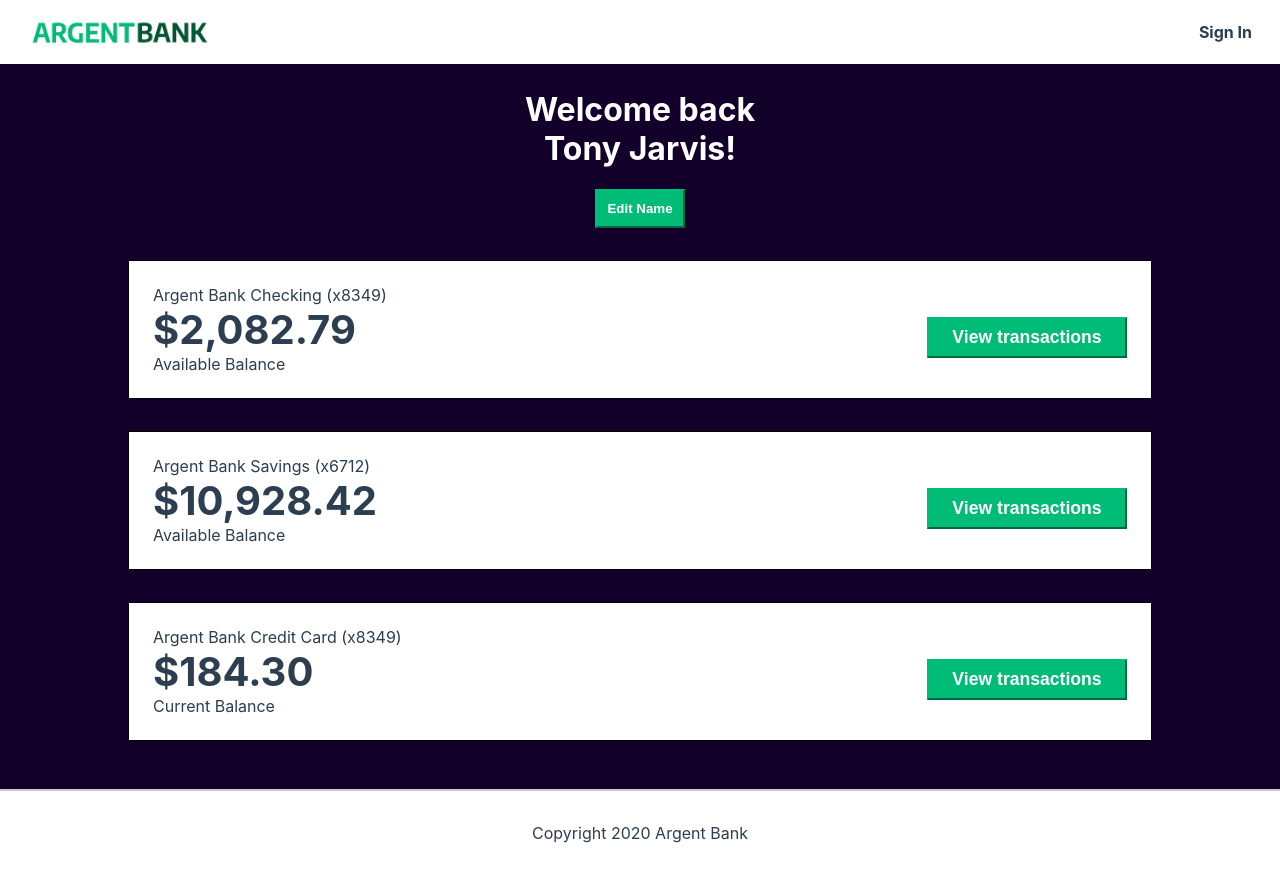
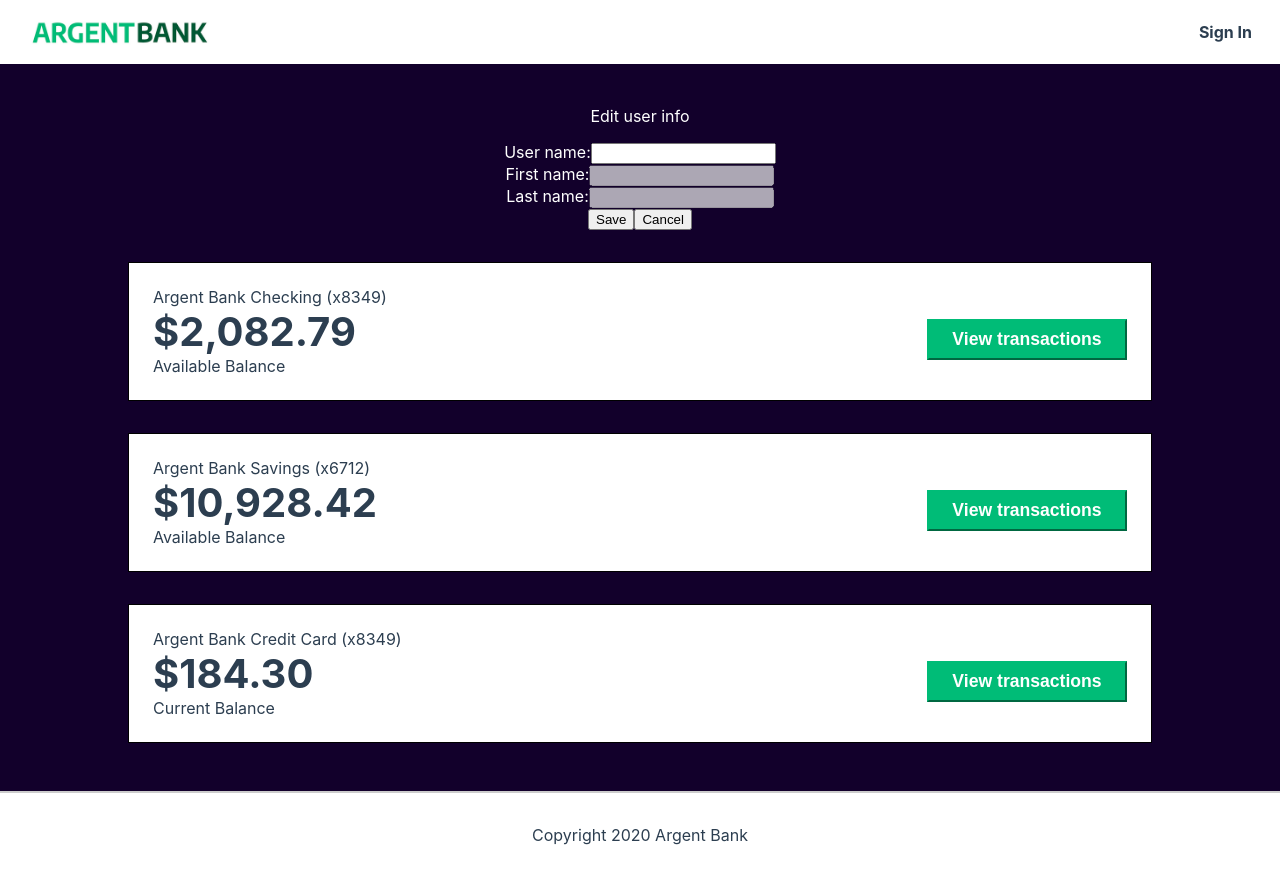
Before and after one commit to NatashaFinkel/projet-11, a React (Create React App) app: page /profile in a window 1280 px wide. Both pictures are taken after a click on the button "Edit Name". Built offline with nearby package versions, Linux system fonts and the light colour scheme; the HTML template or start-up script is replaced by a standard one.

Commit message:
Implémentation de l'authentification

```diff
--- a/src/pages/ProfilePage.jsx
+++ b/src/pages/ProfilePage.jsx
@@ -1,15 +1,101 @@
-import React from "react";
+import { React, useEffect } from "react";
+import { useDispatch } from "react-redux";
+import { useSelector } from "react-redux";
+import { editedName, fetchProfile } from "../redux/profileSlice";
+import { cancelEditedName, saveNewUserName } from "../redux/profileSlice";
+import { useState } from "react";
 import Account from "../components/Account";
 import Button from "../components/Button";
 
 function ProfilePage() {
+    const dispatch = useDispatch();
+    const { isBeingEdited, name, token } = useSelector((state) => ({
+            isBeingEdited: state.profile.isBeingEdited,
+            name: state.profile.name,
+            token: state.authentication.token
+        }));
+
+    const [newUserName, setNewUserName] = useState('');
+
+    useEffect(() => {
+        if (token) {
+            dispatch(fetchProfile(token));
+        }
+    }, [dispatch, token]);
+
+    const handleEditBtn = () => {
+        dispatch(editedName());
+    };
+
+    const handleNameSave = () => {
+        dispatch(saveNewUserName({ userName: newUserName, userId: name.id, token: token }))
+            .then(() => dispatch(fetchProfile(token)))
+            .then(() => dispatch(cancelEditedName()))
+            .catch((error) => {
+                console.error('Failed to save new userName : ', error);
+            });
+    };
+
+    const handleCancelNameClick = () => {
+        dispatch(cancelEditedName());
+    };
+
     return (
         <main className="main bg-dark">
             <div className="header">
-                <h1>Welcome back<br />Tony Jarvis!</h1>
-                <Button btnClassName="btn edit-button"  btnTxt="Edit Name"  />
+                {isBeingEdited ? (
+                    <div className="edit-name-form">
+                        <p className="edit-name-form-title">Edit user info</p>
+                        <div>
+                            <label htmlFor="user-name-input">User name:</label>
+                            <input
+                                type="text"
+                                className="edit-name-input"
+                                id="user-name-input"
+                                name="userName"
+                                autoComplete="off"
+                                value={newUserName}
+                                onChange={(e) => setNewUserName(e.target.value)}
+                            />
+                        </div>
+                        <div>
+                            <label htmlFor="first-name-input">First name:</label>
+                            <input
+                                type="text"
+                                className="edit-name-input"
+                                id="first-name-input"
+                                name="firstName"
+                                value={name.firstName}
+                                disabled
+                            />
+                        </div>
+                        <div>
+                            <label htmlFor="last-name-input">Last name:</label>
+                            <input
+                                type="text"
+                                className="edit-name-input"
+                                id="last-name-input"
+                                name="lastName"
+                                value={name.lastName}
+                                disabled
+                            />
+                        </div>
+                        <div className="button-group">
+                            <button className="save-or-cancel-button" onClick={handleNameSave}>
+                                Save
+                            </button>
+                            <button className="save-or-cancel-button" onClick={handleCancelNameClick}>
+                                Cancel
+                            </button>
+                        </div>
+                    </div>
+                ) : (
+                    <div>
+                        <h1>Welcome back <br />{name.firstName} {name.lastName}!</h1>
+                        <Button btnClassName="edit-button" btnTxt="Edit Name" btnOnClick={handleEditBtn} />
+                    </div>
+                )}
             </div>
-
             <h2 className="sr-only">Accounts</h2>
             <Account title="Argent Bank Checking (x8349)" amount="$2,082.79" description="Available Balance" />
             <Account title="Argent Bank Savings (x6712)" amount="$10,928.42" description="Available Balance" />
--- /dev/null
+++ b/src/redux/profileSlice.js
@@ -0,0 +1,102 @@
+import { createAsyncThunk, createSlice } from "@reduxjs/toolkit";
+
+export const fetchProfile = createAsyncThunk(
+    "profile/fetchProfile",
+    async (token, { rejectWithValue }) => {
+        try {
+            const response = await fetch(
+                "http://localhost:3001/api/v1/user/profile",
+                {
+                    method: "POST",
+                    headers: {
+                        "Content-Type": "application/json",
+                        Authorization: `Bearer ${token}`,
+                    },
+                }
+            );
+            const data = await response.json();
+            console.log(data.body);
+            if (!response.ok) {
+                return rejectWithValue(data.message);
+            }
+            return data.body;
+        } catch (error) {
+            return rejectWithValue(error.message);
+        }
+    }
+);
+
+export const saveNewUserName = createAsyncThunk(
+    "profile/saveNewUserName",
+    async ({ userName, userId, token }) => {
+
+        const response = await fetch(
+            "http://localhost:3001/api/v1/user/profile",
+            {
+                method: "PUT",
+                headers: {
+                    "Content-Type": "application/json",
+                    Authorization: `Bearer ${token}`,
+                },
+                body: JSON.stringify({ userName, userId, token }),
+            }
+        );
+        const data = await response.json();
+        if (response.ok) {
+            console.log(data);
+            return data;
+        } else {
+            throw new Error('Failed to save user name');
+        }
+    }
+);
+
+const profileSlice = createSlice({
+    name: "profile",
+    initialState: {
+        name: { firstName: "", lastName: "", userName: "" },
+        status: "idle",
+        isBeingEdited: false,
+        error: null,
+    },
+    reducers: {
+        editedName: (state) => {
+            state.isBeingEdited = true;
+        },
+        cancelEditedName: (state) => {
+            state.isBeingEdited = false;
+        },
+    },
+    extraReducers: (builder) => {
+        builder
+            .addCase(fetchProfile.pending, (state) => {
+                state.status = "loading";
+            })
+
+            .addCase(fetchProfile.fulfilled, (state, action) => {
+                state.status = "success";
+                state.name = action.payload;
+            })
+
+            .addCase(fetchProfile.rejected, (state, action) => {
+                state.status = "fail";
+                state.error = action.payload || "An error happened";
+            })
+
+            .addCase(saveNewUserName.pending, (state) => {
+                state.status = "loading";
+                state.error = null;
+            })
+            .addCase(saveNewUserName.fulfilled, (state, action) => {
+                state.status = "success";
+                state.userName = action.payload;
+            })
+            .addCase(saveNewUserName.rejected, (state, action) => {
+                state.status = "fail";
+                state.error = action.payload || "An error happened";
+            });
+    },
+});
+
+export const { editedName, cancelEditedName } = profileSlice.actions;
+export default profileSlice.reducer;
--- a/src/redux/store.js
+++ b/src/redux/store.js
@@ -1,9 +1,11 @@
 import { configureStore } from '@reduxjs/toolkit'
 import authenticationReducer from './authenticationSlice';
+import profileReducer from './profileSlice';
 
 export const store = configureStore({
     reducer: {
         authentication: authenticationReducer,
+        profile: profileReducer,
     },
 })
 
```
